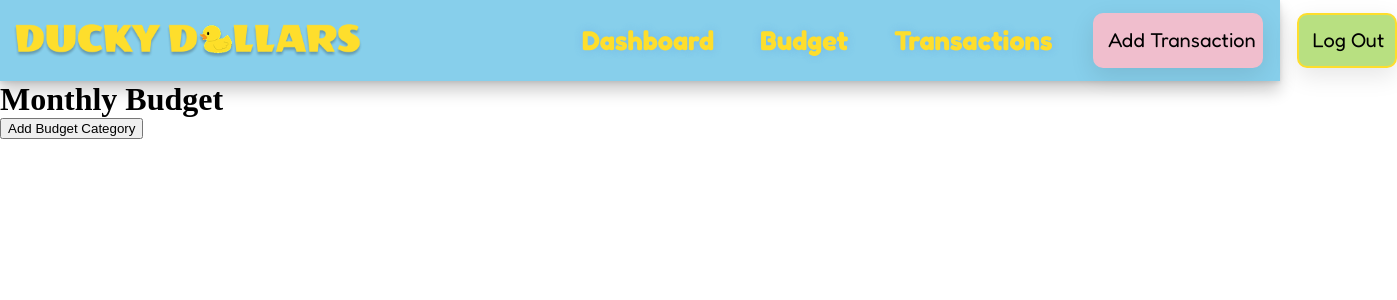
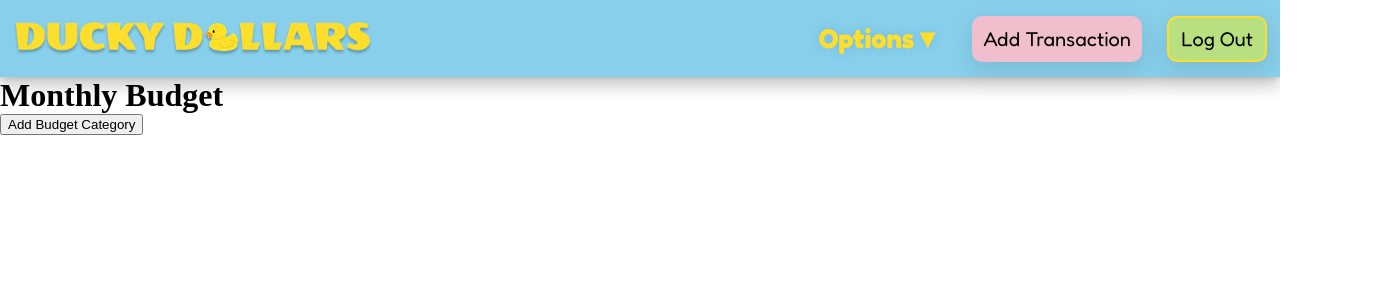
Before and after one commit to wongbernice/MERN-Stack-Project-Group-14, a React (Vite) app in the folder frontend/: page /budget in a window 1280 px wide. Shown: the top 300 px of the page, 1397 px wide, since content can reach past the window. Built offline with nearby package versions, Linux system fonts and the light colour scheme; a web font is replaced by a local one.

Commit message:
added dropdown menu to navbar -trevi

```diff
--- a/frontend/src/components/NavBar/NavBar.tsx
+++ b/frontend/src/components/NavBar/NavBar.tsx
@@ -50,9 +50,14 @@ export const NavBar = () =>
                 <span id="logo" onClick={handleLogoClick}><img id="logoImg" src="../src/assets/Logo.png" alt="Logo"/></span>
                 { !hideLocations && (
                     <div className='navBarOptions'>
-                        <button id="dashboardLink" onClick={handleDashClick}>Dashboard</button>
-                        <button id="budgetLink" onClick={handleBudgetClick}>Budget</button>
-                        <button id="transactionsLink" onClick={handleTransClick}>Transactions</button>
+                        <div className='dropdownContainer'>
+                            <button id="options">Options▼</button>
+                            <div className='dropdownMenu'>
+                                <button id="dashboardLink" onClick={handleDashClick}>Dashboard</button>
+                                <button id="budgetLink" onClick={handleBudgetClick}>Budget</button>
+                                <button id="transactionsLink" onClick={handleTransClick}>Transactions</button>
+                            </div>
+                        </div>
                         <button id="addTransactionBtn" onClick={() => setIsOpen(true)}>Add Transaction</button>
                         <button id="logoutBtn" onClick={handleLogOut}>Log Out</button>
                     </div>
--- a/frontend/src/components/NavBar/navBar.css
+++ b/frontend/src/components/NavBar/navBar.css
@@ -7,7 +7,10 @@
     display: flex;
     flex-direction: row;
     align-items: center;
-    padding-right: 20px;
+    padding-right: 10px 20px;
+    justify-content: space-between;
+    width: 100%;
+    box-sizing: border-box;
 }
 
 #logoImg {
@@ -19,12 +22,17 @@
     display: flex;
     flex-direction: row;
     float: right;
-    gap: 5%;
+    gap: 25px;
     padding: 0%;
     margin-left: 5%;
 }
 
-#dashboardLink, #transactionsLink, #budgetLink {
+.dropdownContainer {
+    position: relative;
+    display: inline-block;
+}
+
+#options {
     font-family: "Fredoka", sans-serif;
     color: #FEDE2C;
     border: none;
@@ -33,6 +41,44 @@
     text-shadow: 0 0 8px rgba(74, 144, 226, 0.3);
     font-weight: bold;
     font-size: 1.7rem;
+    width: 100%;
+    height: 100%;
+}
+
+.dropdownMenu {
+    display: none;
+    position: absolute;
+    font-family: "Fredoka", sans-serif;
+    color: #FEDE2C;
+    border: none;
+    background-color: #87CFEB;
+    text-decoration: none;
+    text-shadow: 0 0 8px rgba(74, 144, 226, 0.3);
+    font-weight: bold;
+    font-size: 1.7rem;
+    z-index: 1001;
+    top: 100%;
+    left: 0;
+}
+
+.dropdownContainer:hover .dropdownMenu {
+    display: block;
+}
+
+.dropdownMenu button {
+    width: 100%;
+    padding: 12px 16px;
+    font-size: 1.2rem;
+    text-align: left;
+    background: none;
+    border: none;
+    color: #FEDE2C;
+    cursor: pointer;
+    font-family: "Fredoka", sans-serif;
+}
+
+.dropdownMenu button:hover {
+    background-color: rgba(255, 255, 255, 0.1);
 }
 
 #addTransactionBtn {
```
